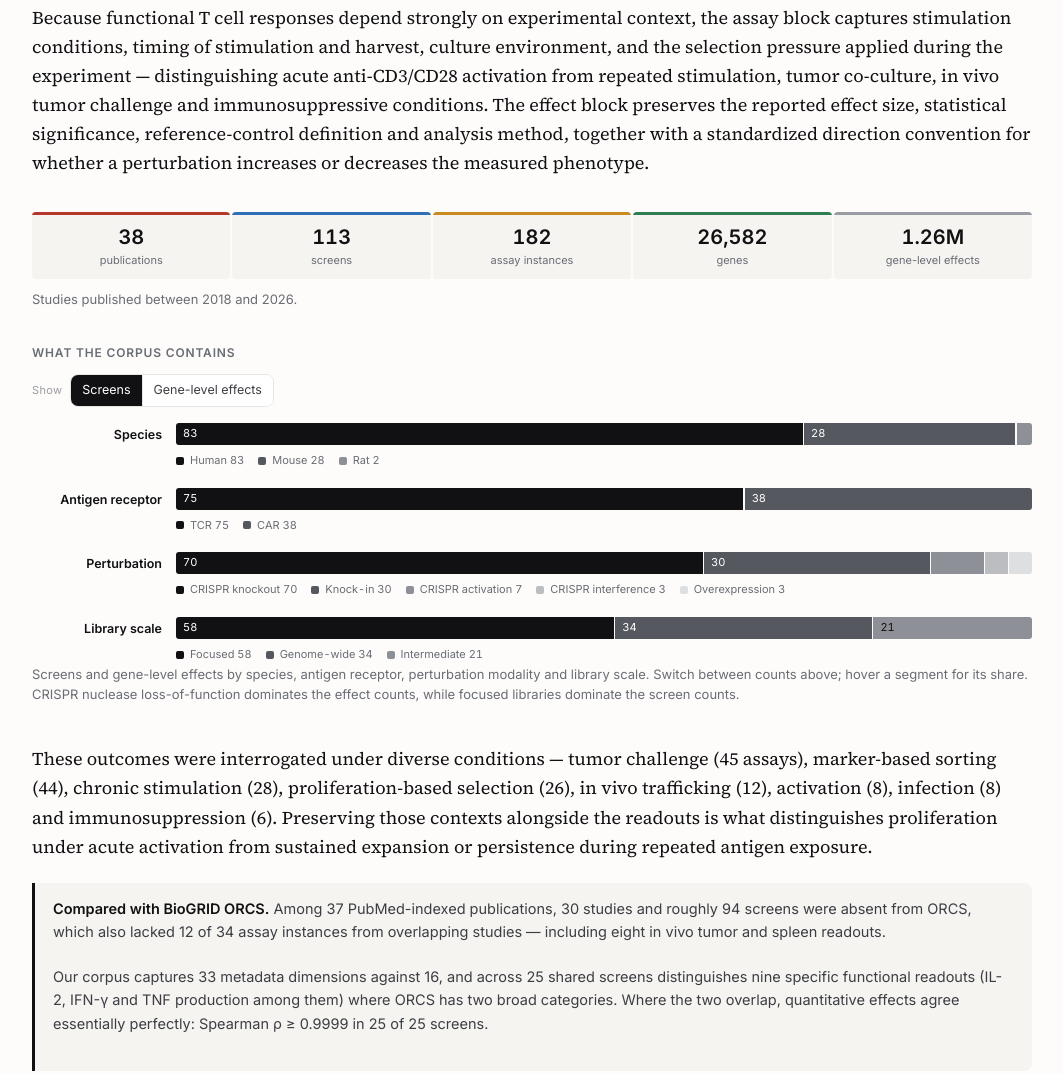
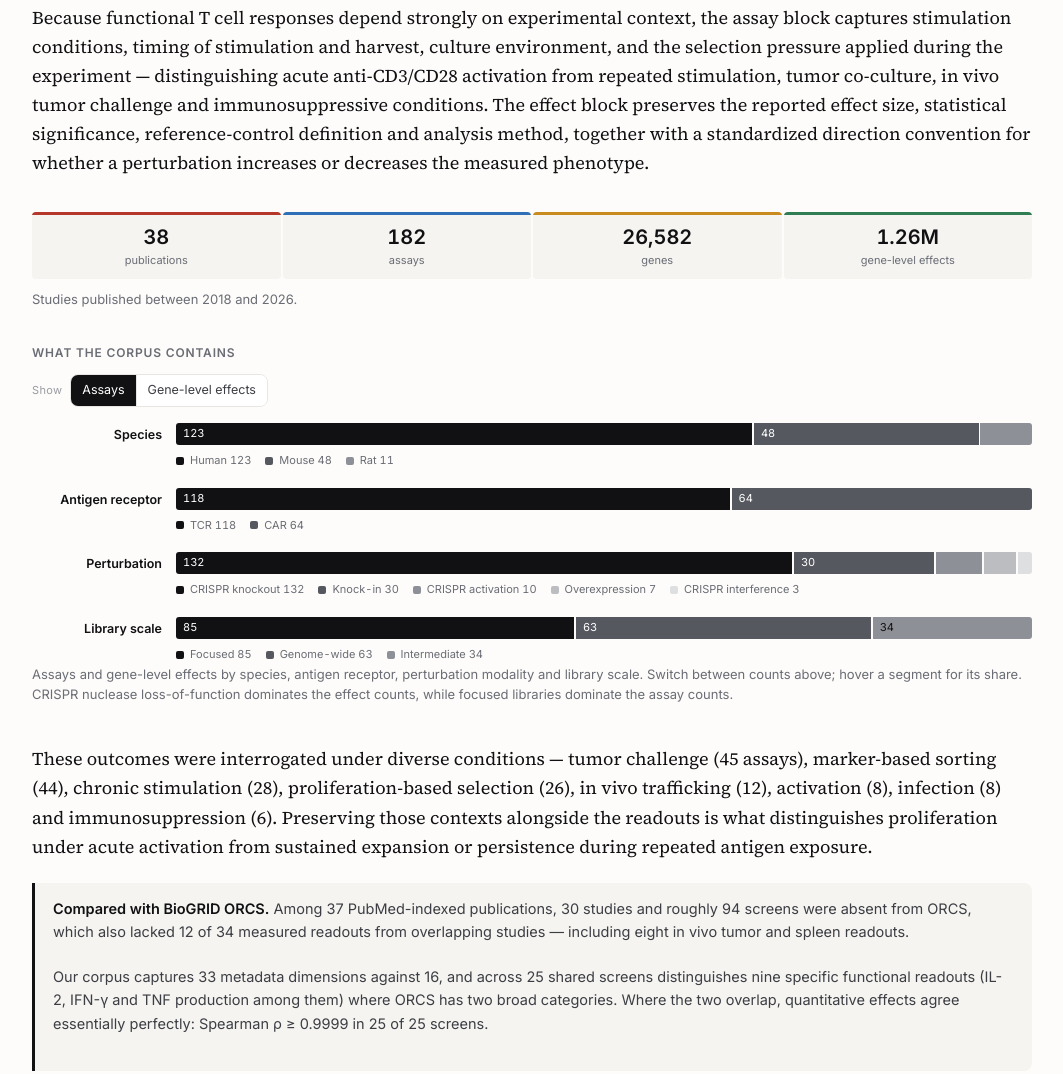
Before and after one commit to yuncongmao/t-cell-function-corpus, a plain HTML site: page index.html in a window 1280 px wide. Shown: the part 1405-2479 px from the top of the page, without its empty margins (108-1171 px from the left). Drawn offline with Linux system fonts and the light colour scheme.

Commit message:
Report assays as the single unit

```diff
--- a/assets/figs.js
+++ b/assets/figs.js
@@ -249,11 +249,11 @@ var F = window.__fig, el = F.el, label = F.label, tag = F.tag;
 var SHADE = ['#111113', '#55585f', '#8d9097', '#bcbdc1', '#dedfe1'];
 
 var GROUPS = [
-  { name: 'Species', parts: [['Human', 83, 822304], ['Mouse', 28, 333054], ['Rat', 2, 104467]] },
-  { name: 'Antigen receptor', parts: [['TCR', 75, 886745], ['CAR', 38, 373080]] },
-  { name: 'Perturbation', parts: [['CRISPR knockout', 70, 1057410], ['Knock-in', 30, 3060],
-      ['CRISPR activation', 7, 149984], ['CRISPR interference', 3, 37572], ['Overexpression', 3, 11799]] },
-  { name: 'Library scale', parts: [['Focused', 58, 56783], ['Genome-wide', 34, 1171120], ['Intermediate', 21, 31922]] }
+  { name: 'Species', parts: [['Human', 123, 822304], ['Mouse', 48, 333054], ['Rat', 11, 104467]] },
+  { name: 'Antigen receptor', parts: [['TCR', 118, 886745], ['CAR', 64, 373080]] },
+  { name: 'Perturbation', parts: [['CRISPR knockout', 132, 1057410], ['Knock-in', 30, 3060],
+      ['CRISPR activation', 10, 149984], ['Overexpression', 7, 11799], ['CRISPR interference', 3, 37572]] },
+  { name: 'Library scale', parts: [['Focused', 85, 10593], ['Genome-wide', 63, 1171120], ['Intermediate', 34, 78112]] }
 ];
 
 window.__corpus = function (host) {
@@ -265,7 +265,7 @@ window.__corpus = function (host) {
     var g = tag('div', 'fx-g', ctrls);
     tag('span', 'fx-gl', g, 'Show');
     var box = tag('div', 'fx-gb', g);
-    [['screens', 'Screens'], ['effects', 'Gene-level effects']].forEach(function (o) {
+    [['screens', 'Assays'], ['effects', 'Gene-level effects']].forEach(function (o) {
       var b = tag('button', mode === o[0] ? 'on' : '', box, o[1]);
       b.type = 'button';
       b.onclick = function () { mode = o[0]; bar(); draw(); };
@@ -287,7 +287,7 @@ window.__corpus = function (host) {
         seg.style.width = pct + '%';
         seg.style.background = SHADE[pi % 5];
         seg.title = p[0] + ' \u2014 ' + p[idx].toLocaleString() + ' ' +
-          (mode === 'screens' ? 'screens' : 'effects') + ' (' + pct.toFixed(1) + '%)';
+          (mode === 'screens' ? 'assays' : 'effects') + ' (' + pct.toFixed(1) + '%)';
         if (pct > 14) { var v = tag('span', '', seg, p[idx].toLocaleString()); v.style.color = pi < 2 ? '#fff' : '#111113'; }
         var key = tag('div', 'fx-ckey', keys);
         var sw = tag('span', 'fx-sw', key); sw.style.background = SHADE[pi % 5];
--- a/index.html
+++ b/index.html
@@ -135,7 +135,7 @@ button{font:inherit;color:inherit}
 .update-note p+p{margin-top:8px}
 
 /* key numbers — tiny colour ticks */
-.keys{display:grid;grid-template-columns:repeat(5,1fr);gap:2px;margin:34px 0 10px;font-family:var(--sans)}
+.keys{display:grid;grid-template-columns:repeat(4,1fr);gap:2px;margin:34px 0 10px;font-family:var(--sans)}
 .keys div{background:var(--tint);border-radius:4px;padding:13px 10px 12px;text-align:center;position:relative;overflow:hidden}
 .keys div::before{content:"";position:absolute;top:0;left:0;right:0;height:3px}
 .keys div:nth-child(1)::before{background:var(--a)}
@@ -326,8 +326,7 @@ details.fx-src img{width:100%;height:auto;display:block}
 
   <div class="keys">
     <div><span class="n" data-k>38</span><span class="l">publications</span></div>
-    <div><span class="n" data-k>113</span><span class="l">screens</span></div>
-    <div><span class="n" data-k>182</span><span class="l">assay instances</span></div>
+    <div><span class="n" data-k>182</span><span class="l">assays</span></div>
     <div><span class="n" data-k>26,582</span><span class="l">genes</span></div>
     <div><span class="n" data-k>1.26M</span><span class="l">gene-level effects</span></div>
   </div>
@@ -336,13 +335,13 @@ details.fx-src img{width:100%;height:auto;display:block}
   <div class="fx">
     <div class="fx-h">What the corpus contains</div>
     <div id="fx-corpus"></div>
-    <p class="fx-cap">Screens and gene-level effects by species, antigen receptor, perturbation modality and library scale. Switch between counts above; hover a segment for its share. CRISPR nuclease loss-of-function dominates the effect counts, while focused libraries dominate the screen counts.</p>
+    <p class="fx-cap">Assays and gene-level effects by species, antigen receptor, perturbation modality and library scale. Switch between counts above; hover a segment for its share. CRISPR nuclease loss-of-function dominates the effect counts, while focused libraries dominate the assay counts.</p>
   </div>
 
   <p>These outcomes were interrogated under diverse conditions &mdash; tumor challenge (45 assays), marker-based sorting (44), chronic stimulation (28), proliferation-based selection (26), in&nbsp;vivo trafficking (12), activation (8), infection (8) and immunosuppression (6). Preserving those contexts alongside the readouts is what distinguishes proliferation under acute activation from sustained expansion or persistence during repeated antigen exposure.</p>
 
   <div class="update-note">
-    <p><b>Compared with BioGRID ORCS.</b> Among 37 PubMed-indexed publications, 30 studies and roughly 94 screens were absent from ORCS, which also lacked 12 of 34 assay instances from overlapping studies &mdash; including eight in&nbsp;vivo tumor and spleen readouts.</p>
+    <p><b>Compared with BioGRID ORCS.</b> Among 37 PubMed-indexed publications, 30 studies and roughly 94 screens were absent from ORCS, which also lacked 12 of 34 measured readouts from overlapping studies &mdash; including eight in&nbsp;vivo tumor and spleen readouts.</p>
     <p>Our corpus captures 33 metadata dimensions against 16, and across 25 shared screens distinguishes nine specific functional readouts (IL-2, IFN-&gamma; and TNF production among them) where ORCS has two broad categories. Where the two overlap, quantitative effects agree essentially perfectly: Spearman &rho;&nbsp;&ge;&nbsp;0.9999 in 25 of 25 screens.</p>
   </div>
 
@@ -452,7 +451,7 @@ details.fx-src img{width:100%;height:auto;display:block}
   <h2>What this suggests</h2>
   <p>The ultimate goal of genetic perturbation studies is not simply to understand how genes regulate one another, but to identify interventions that produce meaningful changes in cellular function. In immunotherapy the therapeutic benefit of engineered T&nbsp;cells depends on their ability to proliferate, persist, recognize tumors and eliminate malignant cells. Decades of functional screening have generated extensive experimental evidence, but it remains scattered, with inconsistent annotations and effect conventions that make it hard to integrate.</p>
   <p>AI agents offer a scalable way to turn that fragmented literature into training data. The T Cell Function Corpus preserves not only perturbation effects but the experimental conditions needed to interpret them &mdash; particularly important for functional screens, where the same gene can behave differently depending on cell type, modality, stimulation and measured phenotype.</p>
-  <p>Combinatorial nomination is a natural extension, and a harder one. Our current strategy ranks candidate gene pairs by combining predicted individual effects with the similarity of their FuncMap embeddings, which prioritizes combinations from a large search space using existing single-gene data. But the assumption that strong individual effects and functional dissimilarity predict beneficial combinations is a simplification: genetic interactions can be synergistic, antagonistic or compensatory in ways that single perturbations do not reveal. Expanding the corpus to large-scale combinatorial screens is the path to models that predict true genetic synergy.</p>
+  <p>What FuncMap ultimately provides is an estimate of how large a perturbation’s effect will be in a context you have not yet run — a given organism, receptor, modality, selection pressure and readout. That turns it into a design tool rather than only an analysis one: it can rank which genes are worth including in a library, flag which contexts are likely to separate candidates, and tell you where a focused experiment will be most informative. The in&nbsp;vivo case above is one instance of that, but the same logic applies to any screen that is expensive enough to be worth planning carefully.</p>
 </section>
 
 <section id="data">
@@ -460,7 +459,6 @@ details.fx-src img{width:100%;height:auto;display:block}
   <p>The T Cell Function Corpus, the curation schema and FuncMap training and evaluation code are released for research use.</p>
   <ul class="plain">
     <li><strong><a href="explore.html">Browse the corpus online</a></strong> &mdash; search any of the 26,582 genes and see its harmonized effect in every assay that measured it, with the full experimental context.</li>
-    <li><strong><a href="DATA_URL">Corpus download</a></strong> &mdash; standardized screens, assay instances and gene-level effect tables with full metadata.</li>
     <li><strong><a href="SCHEMA_URL">Metadata schema</a></strong> &mdash; the seven-block schema and direction conventions used by the curation agent.</li>
     <li><strong><a href="https://github.com/yuncongmao/t-cell-function-corpus">FuncMap</a></strong> &mdash; model code, weights and benchmark reproduction scripts.</li>
   </ul>
@@ -475,8 +473,7 @@ details.fx-src img{width:100%;height:auto;display:block}
   title   = {Predicting T-cell Function beyond Transcriptome},
   author  = {Mao, Yuncong and Dann, Emma and Zou, Jiaru and Zhang, Harrison
              and Wu, Sean and Hartman, Austin and Choi, Yejin
-             and Marson, Alexander and Prichard, Jonathan and Roth, Theo
-             and Zou, James},
+             and Marson, Alexander and Roth, Theo and Zou, James},
   year    = {2026},
   url     = {https://yuncongmao.github.io/t-cell-function-corpus/}
 }</pre>
```
